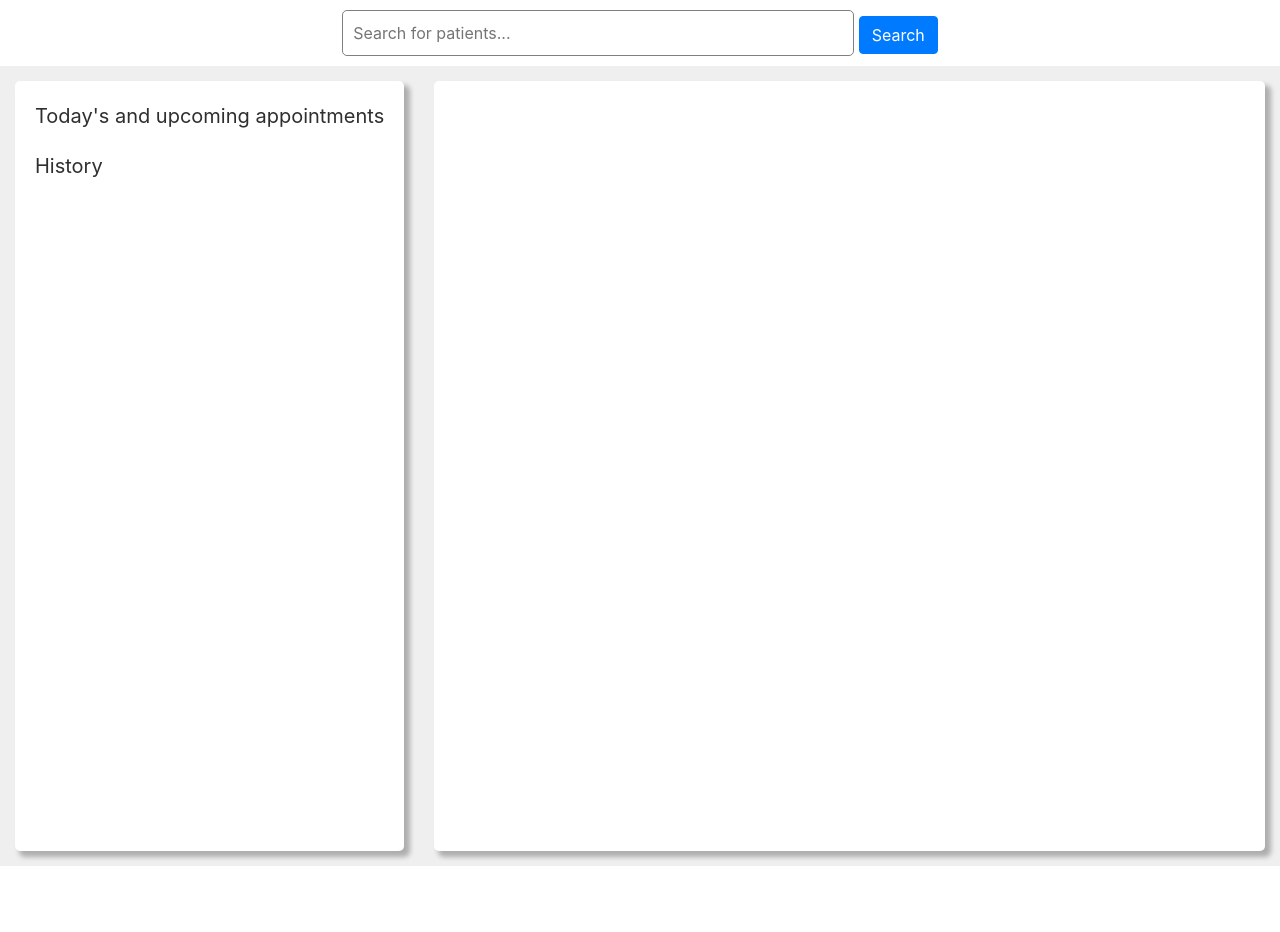
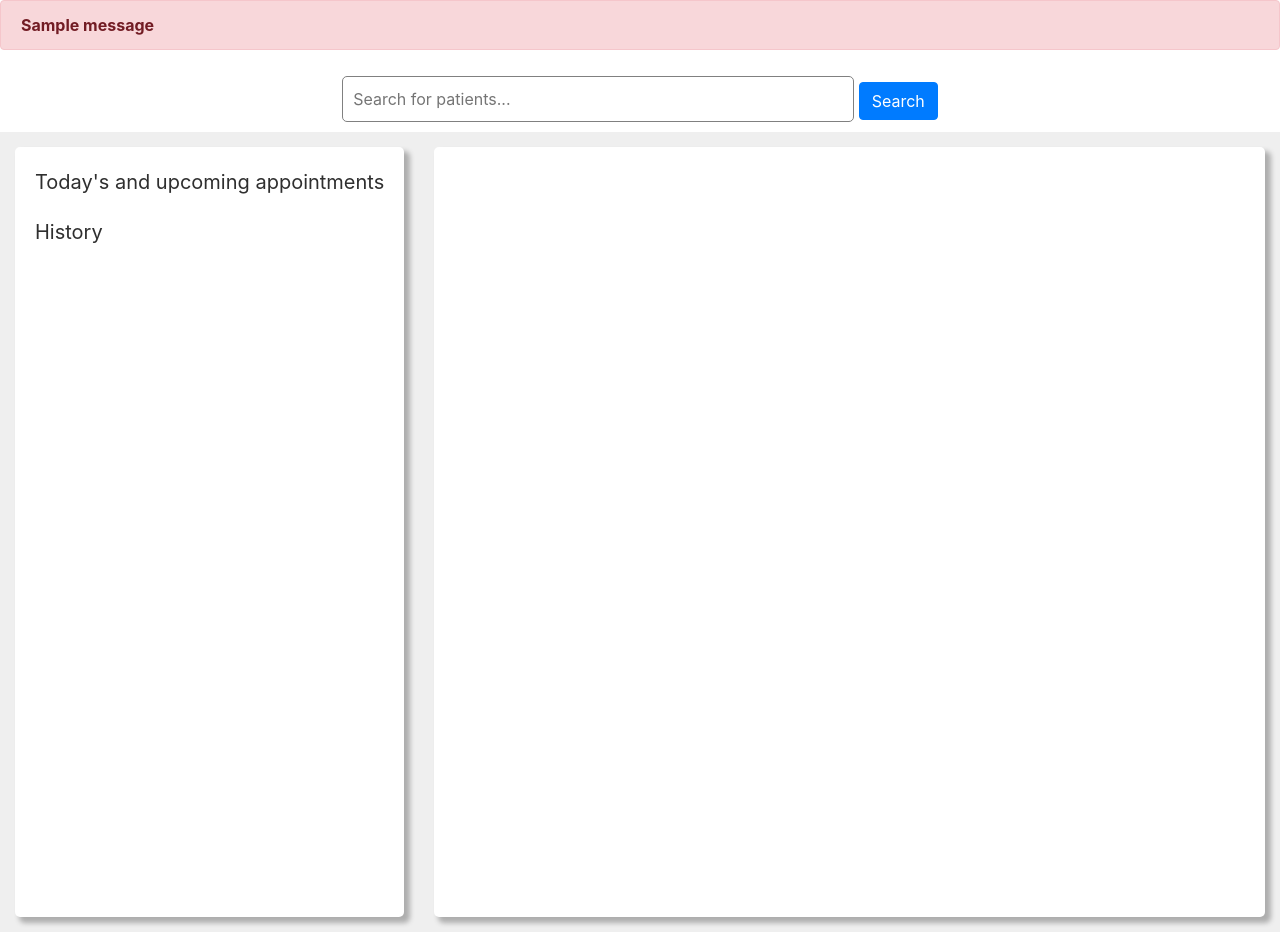
Before and after one commit to devinpi/doc-appoint, a Django app: page /dashboard-doctor in a window 1280 px wide. Shown: the part 106-1038 px from the top of the page. Before the commit the page ends 972 px from the top, so only its background shows below. Run offline with Django 4.2, Linux system fonts and the light colour scheme; a user stored in the database is signed in; tables that the repository leaves empty hold one stand-in row (values such as "Sample post"); one stand-in notice (Sample message) is shown; some libraries are stand-ins or nearby versions.

Commit message:
Finished the project

```diff
--- a/Doc_Appoint/static/Doc_Appoint/styles.css
+++ b/Doc_Appoint/static/Doc_Appoint/styles.css
@@ -229,6 +229,8 @@
     border-radius: 5px;
     /* offset-x, offset-y, blur radius, spread-radius */
     box-shadow: 5px 5px 5px 1px rgb(174, 174, 174);
+    /* height: 100vh; */
+    overflow: scroll;
 }
 
 .search-results {
--- a/Doc_Appoint/templates/Doc_Appoint/dashboard_doc.html
+++ b/Doc_Appoint/templates/Doc_Appoint/dashboard_doc.html
@@ -2,7 +2,13 @@
 {% load static %}
 
 {% block body %}
-
+{% if messages %}
+    {% for message in messages %}
+        <div class="alert alert-danger">
+            <strong>{{message}}</strong>
+        </div>
+    {% endfor %}
+{% endif %}
 <div class="search-container">
     <form method="POST" action="">
         {% csrf_token %}
--- a/Doc_Appoint/templates/Doc_Appoint/dashboard_personal.html
+++ b/Doc_Appoint/templates/Doc_Appoint/dashboard_personal.html
@@ -52,7 +52,6 @@
             <div id="appoint-report"></div>
         </div>
         <div id="browse-container">
-
         </div>
     </div>
 </div>
--- a/Doc_Appoint/templates/Doc_Appoint/login.html
+++ b/Doc_Appoint/templates/Doc_Appoint/login.html
@@ -5,7 +5,7 @@
     <div class="login-wrapper">
         <div class="login-container">
             <div>
-                <h4 class="lead p-sub-heading">Login with your email</h4>
+                <h4 class="lead p-sub-heading">Login with your email or username</h4>
             </div>
             <div class="login-form">
                 <form action="{% url 'login' %}" method="post">
--- a/Doc_Appoint/templates/Doc_Appoint/patient_report.html
+++ b/Doc_Appoint/templates/Doc_Appoint/patient_report.html
@@ -1,6 +1,7 @@
 {% extends "Doc_Appoint/layout.html" %}
 
 {% block body %}
+
 <div class="doc-name">
     <h2 class="lead display-4" style="font-weight: 400">{{patient.patient_id.username}}</h2>
 </div>
--- a/Doc_Appoint/urls.py
+++ b/Doc_Appoint/urls.py
@@ -17,6 +17,6 @@
      # api routes
      path("dashboard/<str:appointment>", views.get_appointment, name="appoints"),
      path("appointments/<int:doc_id>/<str:selected_date>", views.check_appointment_time, name="check-time"),
-     path("dashboard/report/<int:app_id>", views.appointment_report, name="app-report"),
+     # path("dashboard/report/<int:app_id>", views.appointment_report, name="app-report"),
      path("browse-doctors", views.browse_docs, name="browse_docs"),
 ]
--- a/Doc_Appoint/views.py
+++ b/Doc_Appoint/views.py
@@ -1,6 +1,7 @@
 import json
 from django.contrib.auth import authenticate, login, logout
 from django.contrib.auth.decorators import login_required
+from django.contrib import messages
 from django.http import JsonResponse
 from django.db import IntegrityError
 from django.http import JsonResponse
@@ -144,6 +145,7 @@
         return HttpResponse("User is not logged in a personal account!!")
 
 # Dashboard
+@login_required
 def dashboard_doc(request):
     if request.user.is_authenticated:
         if request.user.user_type == 'DR':
@@ -162,7 +164,7 @@
     else:
         return HttpResponse("User not logged in!")
 
-
+@login_required
 def dashboard_personal(request):
     if request.user.is_authenticated:
         if request.user.user_type == 'PR':
@@ -324,8 +326,20 @@
 @login_required
 def patient_report(request, p_id):
     patient = Patient.objects.get(id=p_id)
-    report = Report.objects.filter(patient=patient)
-    appointment = Appointment.objects.get(patient=patient, appointment_date__gte=datetime.now())
+    u = User.objects.get(id=request.user.id)
+    doc = Doctor.objects.get(doctor_name=u.id)
+    # report = Report.objects.filter(patient=patient)
+    # error = False
+    # if Appointment.objects.get(patient=patient, appointment_date__gte=datetime.now()).exists():
+    #     appointment = Appointment.objects.get(patient=patient, appointment_date__gte=datetime.now())
+    # else:
+    #     error = True
+    try:
+        appointment = Appointment.objects.get(patient=patient, doctor=doc ,appointment_date__gte=datetime.now())
+    except Appointment.DoesNotExist:
+        messages.error(request, 'No new appointments found to edit the report.')
+        return redirect('dashboard-doctor')
+
     if request.method == 'POST':
         edited_report = request.POST['edited_report']
         appointment.report.written_report = edited_report
@@ -336,6 +350,7 @@
         return render(request, "Doc_Appoint/patient_report.html", {
             "patient": patient,
             "appointment_report": appointment,
+            # "error": error,
         })
 
 
@@ -401,15 +416,15 @@
     return JsonResponse([times.serialize() for times in appointments_for_date], safe=False)
 
 
-# api for showing report for an appointment
-def appointment_report(request, app_id):
-    # try:
-    #     appointment = Appointment.objects.get(id=app_id)
-    # except Appointment.DoesNotExist:
-    #     return JsonResponse({"error": "appointment does not exist"}, status=400)
+# # api for showing report for an appointment
+# def appointment_report(request, app_id):
+#     # try:
+#     #     appointment = Appointment.objects.get(id=app_id)
+#     # except Appointment.DoesNotExist:
+#     #     return JsonResponse({"error": "appointment does not exist"}, status=400)
 
-    # return JsonResponse({'report': appointment.serialize()}, safe=False)
-    pass
+#     # return JsonResponse({'report': appointment.serialize()}, safe=False)
+#     pass
 
 
 def browse_docs(request):
```
Also changed, not shown: README.md, db.sqlite3.
